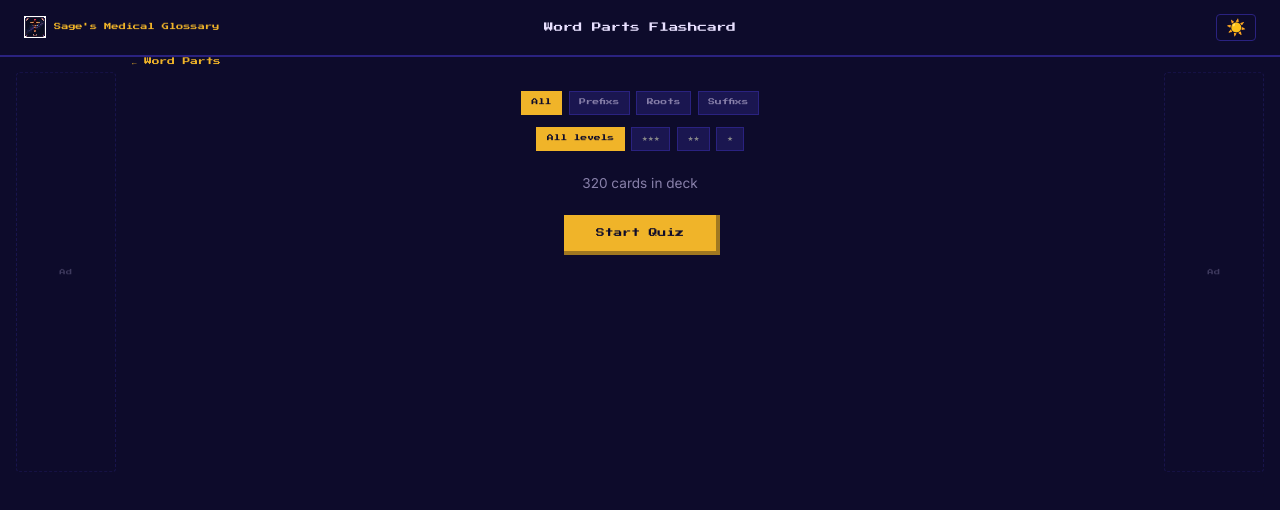
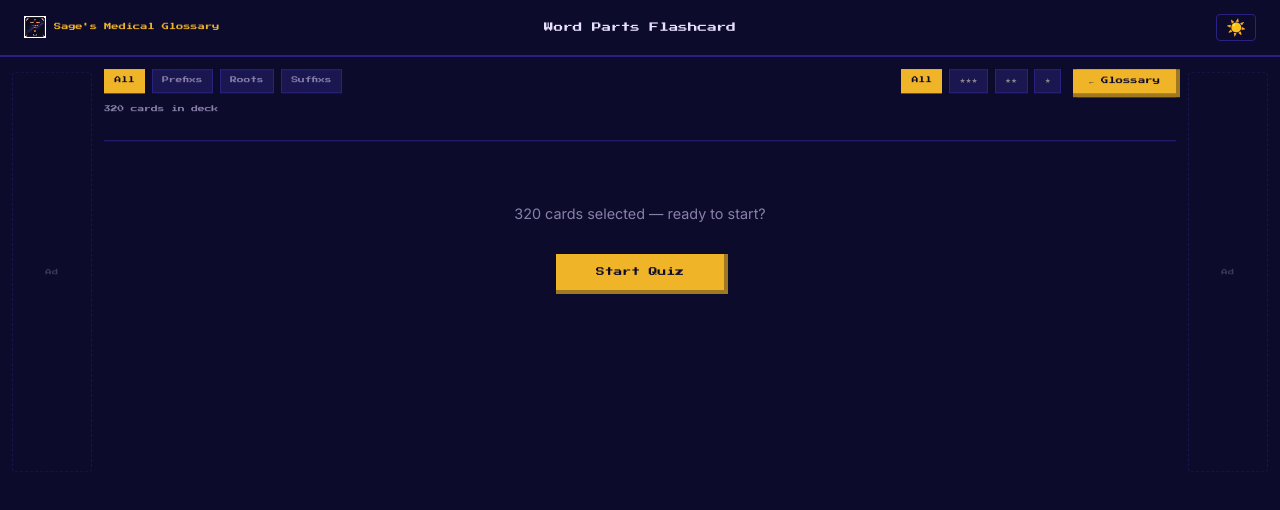
Before and after one commit to 372dev/medilexi, a Next.js app: page /wordparts/flashcard in a window 1280 px wide. Shown: the top 510 px of the page. Built offline with nearby package versions, Linux system fonts and the light colour scheme.

Commit message:
Button
Button layout update

```diff
--- a/src/app/globals.css
+++ b/src/app/globals.css
@@ -35,8 +35,8 @@
   --font-body:  'Inter', 'Noto Sans KR', sans-serif;
 
   /* Ad column width */
-  --ad-width: 100px;
-  --ad-gap:   1rem;
+  --ad-width: 80px;
+  --ad-gap:   0.75rem;
 }
 
 /* ── Day mode overrides ── */
@@ -136,7 +136,7 @@ button { font-family: var(--font-body); }
   display: grid;
   grid-template-columns: var(--ad-width) 1fr var(--ad-width);
   gap: var(--ad-gap);
-  max-width: 1380px;
+  max-width: 1500px;
   margin: 0 auto;
   padding: 0 var(--ad-gap);
   min-height: calc(100vh - 60px);
--- a/src/app/wordparts/flashcard/page.tsx
+++ b/src/app/wordparts/flashcard/page.tsx
@@ -39,57 +39,62 @@ export default function WordPartsFlashcard() {
 
   return (
     <>
-      <div style={{ display:'flex', alignItems:'center', gap:'1rem', marginBottom:'1.5rem' }}>
-        <Link href="/wordparts" style={{ fontFamily:'var(--font-pixel)', fontSize:'0.48rem', color:'var(--color-gold)' }}>
-          ← Word Parts
-        </Link>
-      </div>
-
-      <div style={{ maxWidth:'640px', margin:'0 auto' }}>
-        {!started ? (
-          <div style={{ textAlign:'center' }}>
-            <div className="c-filter-row" style={{ justifyContent:'center' }}>
+      {/* ── Sticky filter bar ── */}
+      <div className="c-filter-bar">
+        <div className="c-search-row">
+          <div className="c-filter-row" style={{ flex:1, marginBottom:0 }}>
             {(['all','p','r','s'] as const).map(t => (
               <button key={t} className={`c-pill ${typeFilter===t?'c-pill--active':''}`} onClick={() => setType(t)}>
                 {t==='all'?'All':TYPE_LABEL[t]+'s'}
               </button>
             ))}
           </div>
-            <div className="c-filter-row" style={{ justifyContent:'center' }}>
-              <button className={`c-pill ${!lvlFilter?'c-pill--active':''}`} onClick={() => setLvl(null)}>All levels</button>
+          <div className="c-filter-row" style={{ marginBottom:0 }}>
+            <button className={`c-pill ${!lvlFilter?'c-pill--active':''}`} onClick={() => setLvl(null)}>All</button>
             {[3,2,1].map(l => (
               <button key={l} className={`c-pill c-pill--star ${lvlFilter===l?'c-pill--active':''}`} onClick={() => setLvl(lvlFilter===l?null:l)}>
                 {'★'.repeat(l)}
               </button>
             ))}
           </div>
-            <p style={{ fontSize:'0.85rem', color:'var(--color-text-dim)', margin:'1.5rem 0' }}>
-              {filtered.length} cards in deck
+          <Link href="/wordparts" className="c-btn-pixel" style={{ fontSize:'0.46rem', whiteSpace:'nowrap', padding:'0 1rem', display:'flex', alignItems:'center' }}>
+            ← Glossary
+          </Link>
+        </div>
+        <div className="c-count">{filtered.length} cards in deck</div>
+      </div>
+
+      {/* ── Quiz area ── */}
+      <div style={{ maxWidth:'640px', margin:'2rem auto 0' }}>
+        {!started ? (
+          <div style={{ textAlign:'center', paddingTop:'2rem' }}>
+            <p style={{ fontSize:'0.9rem', color:'var(--color-text-dim)', marginBottom:'2rem' }}>
+              {filtered.length} cards selected — ready to start?
             </p>
-            <button className="c-btn-pixel" onClick={startQuiz} style={{ fontSize:'0.55rem', padding:'0.7rem 2rem' }}>
+            <button className="c-btn-pixel" onClick={startQuiz} style={{ fontSize:'0.55rem', padding:'0.7rem 2.5rem' }}>
               Start Quiz
             </button>
           </div>
         ) : done ? (
-          <div style={{ textAlign:'center', padding:'3rem 0' }}>
-            <div style={{ fontFamily:'var(--font-pixel)', fontSize:'1.2rem', color:'var(--color-gold)', marginBottom:'0.5rem' }}>
+          <div style={{ textAlign:'center', paddingTop:'3rem' }}>
+            <div style={{ fontFamily:'var(--font-pixel)', fontSize:'1.2rem', color:'var(--color-gold)', marginBottom:'0.75rem' }}>
               ✓ {score} / {deck.length}
             </div>
             <p style={{ color:'var(--color-text-dim)', marginBottom:'2rem' }}>
               {score===deck.length?'Perfect score!':score>=deck.length*0.8?'Great job!':'Keep practicing!'}
             </p>
             <div style={{ display:'flex', gap:'1rem', justifyContent:'center' }}>
-              <button className="c-btn-pixel" onClick={() => setStarted(false)} style={{ fontSize:'0.55rem', padding:'0.7rem 2rem' }}>
-                New Round
+              <button className="c-btn-pixel" onClick={startQuiz} style={{ fontSize:'0.5rem', padding:'0.6rem 1.5rem' }}>
+                Try Again
               </button>
-              <Link href="/wordparts" className="c-btn-pixel c-btn-pixel--locked" style={{ fontSize:'0.55rem', padding:'0.7rem 2rem' }}>
-                Back to Glossary
-              </Link>
+              <button className="c-btn-pixel" onClick={() => setStarted(false)} style={{ fontSize:'0.5rem', padding:'0.6rem 1.5rem' }}>
+                Change Filters
+              </button>
             </div>
           </div>
         ) : card && (
           <>
-            {/* Progress */}
+            {/* Progress bar */}
             <div style={{ marginBottom:'1.5rem' }}>
               <div style={{ height:'6px', background:'var(--color-border)', borderRadius:'3px', overflow:'hidden', marginBottom:'0.4rem' }}>
                 <div style={{ height:'100%', background:'var(--color-gold)', borderRadius:'3px', width:`${(cardIdx/deck.length)*100}%`, transition:'width 0.3s' }} />
@@ -100,13 +105,13 @@ export default function WordPartsFlashcard() {
             </div>
 
             {/* Flip card */}
-            <div onClick={() => setFlipped(f => !f)} style={{ perspective:'1000px', height:'320px', cursor:'pointer', marginBottom:'1rem' }}>
+            <div onClick={() => setFlipped(f => !f)} style={{ perspective:'1000px', height:'320px', cursor:'pointer', marginBottom:'1.25rem' }}>
               <div style={{ position:'relative', width:'100%', height:'100%', transformStyle:'preserve-3d', transition:'transform 0.45s ease', transform:flipped?'rotateY(180deg)':'none' }}>
                 {/* Front */}
                 <div style={{ position:'absolute', inset:0, backfaceVisibility:'hidden', display:'flex', flexDirection:'column', alignItems:'center', justifyContent:'center', gap:'0.75rem', padding:'2rem', background:'var(--color-panel)', border:'1px solid var(--color-border)', boxShadow:'2px 2px 0 0 var(--color-border)' }}>
                   <span className={`c-badge c-badge--${card.t}`}>{TYPE_LABEL[card.t]}</span>
                   <div style={{ fontSize:'2rem', fontWeight:700, color:'var(--color-text)', textAlign:'center' }}>{card.wp}</div>
-                  <span style={{ fontSize:'1rem', color:'#EF9F27' }}>{'★'.repeat(card.lvl)}</span>
+                  <span style={{ fontSize:'1rem', color:'#EF9F27', opacity:card.lvl===3?1:card.lvl===2?0.75:0.45 }}>{'★'.repeat(card.lvl)}</span>
                   <p style={{ fontFamily:'var(--font-pixel)', fontSize:'0.4rem', color:'var(--color-text-dim)', marginTop:'auto' }}>Tap to reveal</p>
                 </div>
                 {/* Back */}
@@ -122,11 +127,19 @@ export default function WordPartsFlashcard() {
               </div>
             </div>
 
-            {/* Buttons */}
+            {/* Got it / Miss */}
             {flipped && (
               <div style={{ display:'flex', gap:'1rem', justifyContent:'center' }}>
-                <button onClick={next} style={{ fontFamily:'var(--font-pixel)', fontSize:'0.52rem', padding:'0.6rem 1.5rem', background:'rgba(201,64,64,0.15)', color:'#FCA5A5', border:'1px solid #C94040', cursor:'pointer', lineHeight:1.8 }}>✗ Miss</button>
-                <button onClick={handleGotIt} style={{ fontFamily:'var(--font-pixel)', fontSize:'0.52rem', padding:'0.6rem 1.5rem', background:'rgba(59,170,106,0.15)', color:'#6EE7B7', border:'1px solid #3BAA6A', cursor:'pointer', lineHeight:1.8 }}>✓ Got it</button>
+                <button
+                  onClick={next}
+                  className="c-btn-pixel"
+                  style={{ fontSize:'0.52rem', padding:'0.6rem 1.5rem', background:'rgba(201,64,64,0.15)', color:'#FCA5A5', border:'1px solid #C94040', boxShadow:'none' }}
+                >✗ Miss</button>
+                <button
+                  onClick={handleGotIt}
+                  className="c-btn-pixel"
+                  style={{ fontSize:'0.52rem', padding:'0.6rem 1.5rem', background:'rgba(59,170,106,0.15)', color:'#6EE7B7', border:'1px solid #3BAA6A', boxShadow:'none' }}
+                >✓ Got it</button>
               </div>
             )}
           </>
```
Also changed, not shown: src/app/wordparts/page.tsx (+14 -13 lines). Lines whose indentation alone changed are shown as unchanged.
